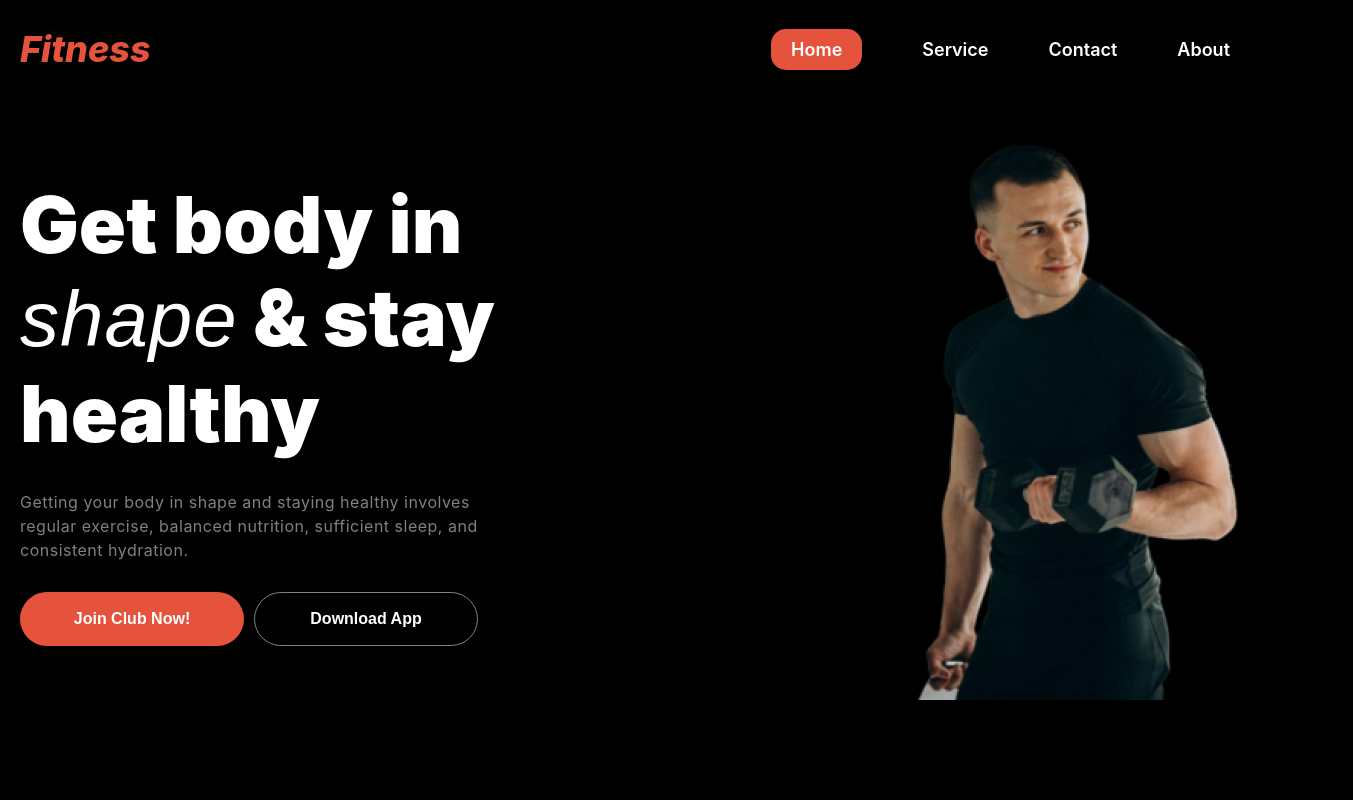
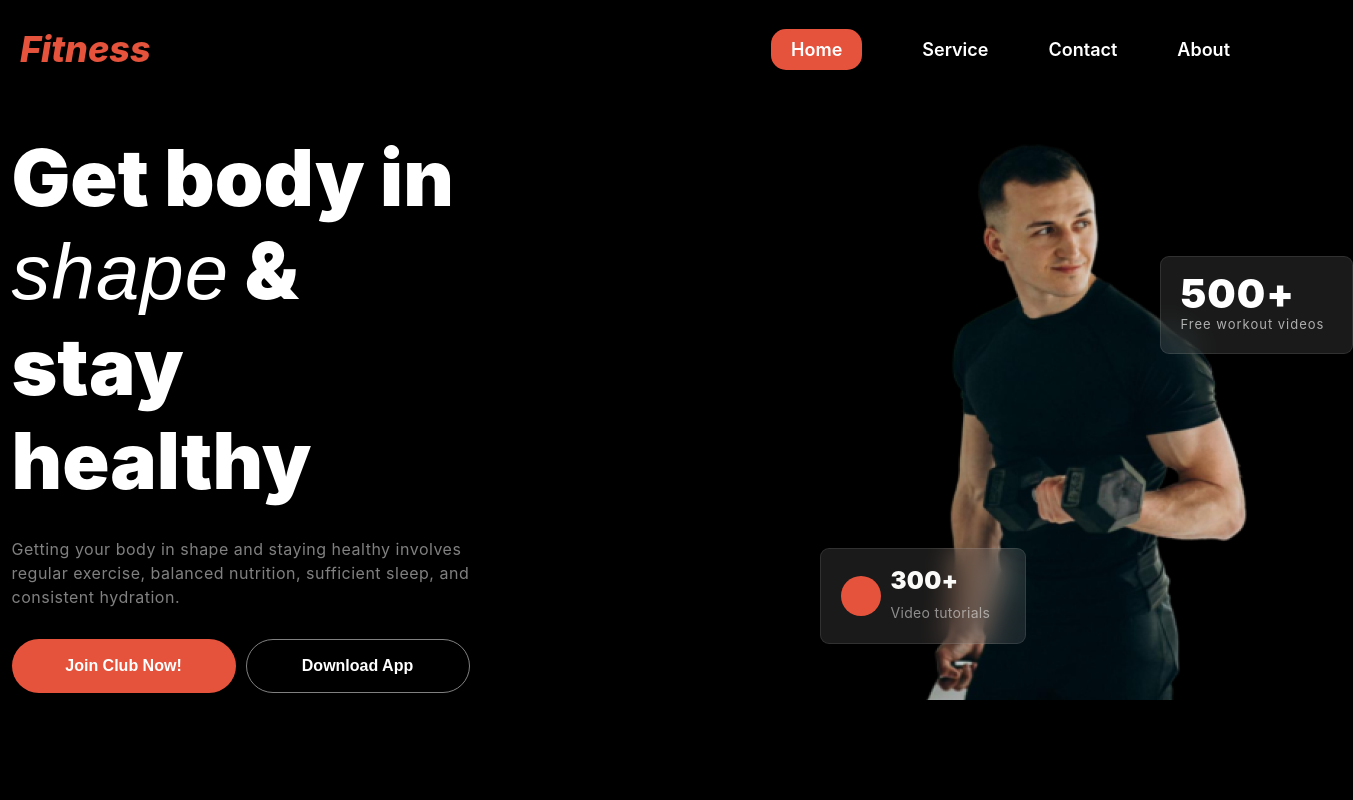
Before and after one commit to sadrisso/Assignment-2, a plain HTML site: page index.html in a window 1280 px wide. Shown: the top 800 px of the page, 1353 px wide, since content can reach past the window. Drawn offline with Linux system fonts and the light colour scheme.

Commit message:
designed 2small card on the banner section and position it for desktop view

```diff
--- a/index.html
+++ b/index.html
@@ -33,6 +33,19 @@
             </div>
             <div class="banner-image">
                 <img src="images/Images 2.png" alt="">
+                <div class="card1">
+                    <div class="card1-content">
+                        <h1 class="">500+</h1>
+                        <p class="">Free workout videos</p>
+                    </div>
+                </div>
+                <div class="card2">
+                    <div class="card2-content">
+                        <h2 class="">300+</h2>
+                        <p class="desc">Video tutorials</p>
+                    </div>
+                    <div class="curcle"></div>
+                </div>
             </div>
         </section>
 
--- a/style.css
+++ b/style.css
@@ -155,7 +155,110 @@ body {
 }
 
 .banner-image {
+    width: 700px;
+    padding-left: 50px;
+    box-sizing: border-box;
     margin-left: 200px;
+    position: relative;
+}
+
+.banner-image span {
+    color: rgba(255, 255, 255, 0.65);
+    font-family: Inter;
+    font-size: 13px;
+    font-weight: 400;
+    line-height: 20px;
+    letter-spacing: 1px;
+    text-align: center;
+    margin-bottom: 40px;
+}
+
+
+.card1 {
+    position: absolute;
+    width: 193px;
+    height: 98px;
+    padding: 10px 20px;
+    box-sizing: border-box;
+    border: 0.76px solid rgba(255, 255, 255, 0.1);
+    border-radius: 9.07px;
+    backdrop-filter: blur(15.12px);
+    background: rgba(255, 255, 255, 0.1);
+    bottom: 350px;
+    left: 290px;
+}
+
+.card2 {
+    position: absolute;
+    width: 206px;
+    height: 96px;
+    box-sizing: border-box;
+    border: 0.76px solid rgba(255, 255, 255, 0.1);
+    border-radius: 9.07px;
+    backdrop-filter: blur(15.12px);
+    background: rgba(255, 255, 255, 0.1);
+    bottom: 60px;
+    left: -50px;
+    padding: 10px 20px;
+}
+
+.card2 h2 {
+    color: rgb(250, 250, 249);
+    font-family: Inter;
+    font-size: 24px;
+    font-weight: 900;
+    line-height: 24px;
+    letter-spacing: 0.3px;
+    text-align: left;
+    margin-bottom: 8px;
+}
+
+.card2 .desc {
+    text-align: left;
+}
+
+.card2-content {
+    width: 150px;
+    height: 55px;
+    margin-left: 50px;
+    margin-top: 10px;
+    text-align: left;
+}
+
+.card1-content {
+    width: 160px;
+    height: 70px;
+    margin-top: 7px;
+}
+
+.card1-content h1 {
+    color: rgb(255, 255, 255);
+    font-family: Inter;
+    font-size: 40px;
+    font-weight: 900;
+    line-height: 40px;
+    letter-spacing: 1px;
+    text-align: left;
+}
+
+.card1-content p {
+    color: rgba(255, 255, 255, 0.65);
+    font-family: Inter;
+    font-size: 13px;
+    font-weight: 400;
+    line-height: 20px;
+    letter-spacing: 1px;
+    text-align: left;
+}
+
+.curcle {
+    position: absolute;
+    width: 40px;
+    height: 40px;
+    background: rgb(230, 83, 60);
+    border-radius: 50%;
+    bottom: 27px;
+
 }
 
 
@@ -308,7 +411,7 @@ table, th, td {
     border: 1px solid grey;
     border-collapse: collapse;
     padding: 10px;
-  }
+}
 
 th {
     color: rgb(255, 255, 255);
```
